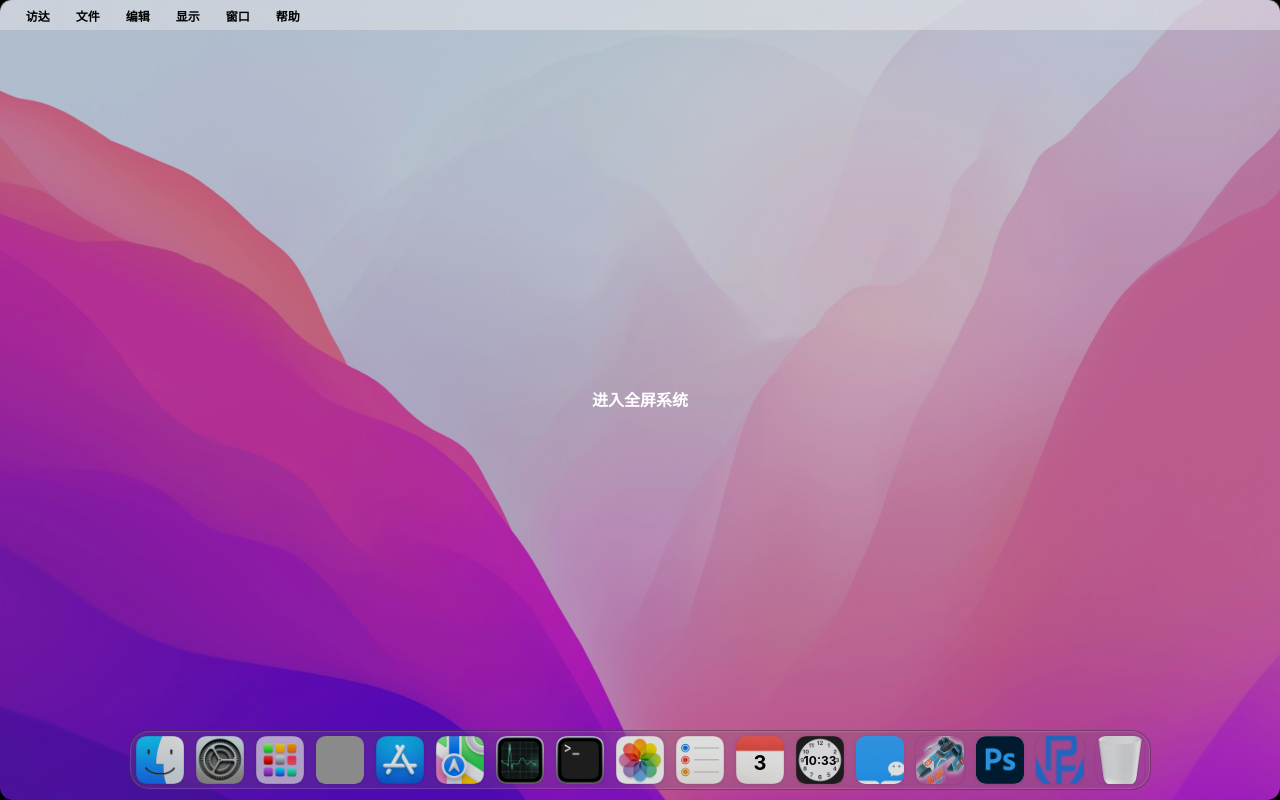
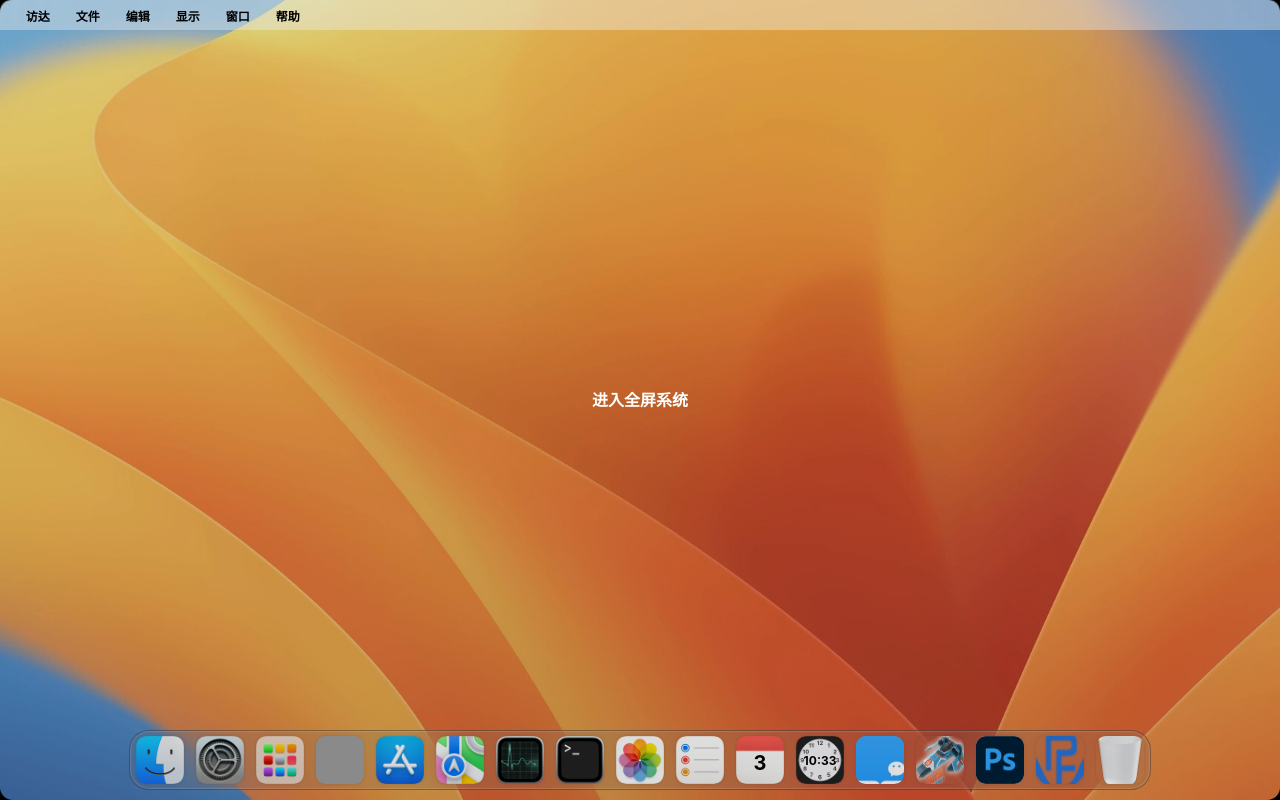
Before and after one commit to SGDS666/MacOS_for_React, a React (Create React App) app: page / in a window 1280 px wide. Built offline with nearby package versions, Linux system fonts and the light colour scheme; grey boxes are pictures that could not be loaded.

Commit message:
切换壁纸

```diff
--- a/src/App.scss
+++ b/src/App.scss
@@ -1,7 +1,7 @@
 .screen{
     width: 100vw;
     height: 100vh;
-    background-image: url('./image/Monterey\ Graphic.jpg');
+    background-image: url('./image/壁纸.jpeg');
     background-repeat: no-repeat;
     background-size:cover;
     border-radius: 1vw;
```
Also changed, not shown: src/image/Monterey Graphic.jpg (deleted).
